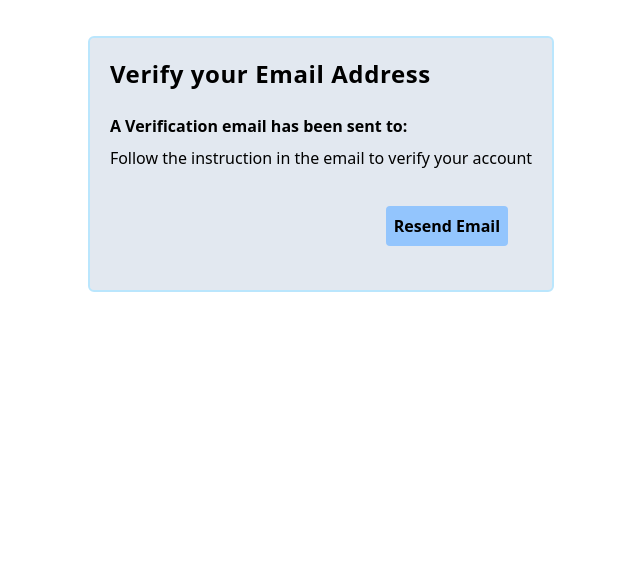
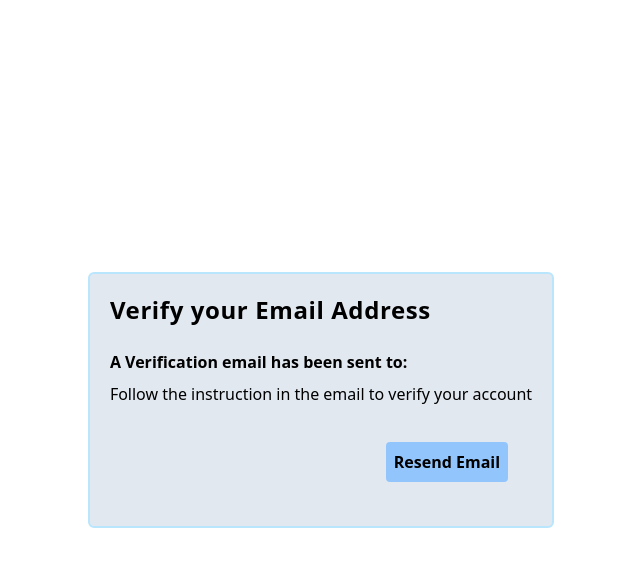
Before and after one commit to jheavejimenez/book-keeping, a React (Create React App) app: page /verify-email in a window 1280 px wide. Shown: the top 566 px of the page, without its empty margins (319-959 px from the left). Built offline with nearby package versions, Linux system fonts and the light colour scheme; no server answers; what tailwindcss-font-inter would draw is missing.

Commit message:
*Centered Image in Account Settings *Centered Verify Email

```diff
--- a/src/pages/Admin/Accountsettings.jsx
+++ b/src/pages/Admin/Accountsettings.jsx
@@ -77,8 +77,8 @@ function Accountsettings() {
                         <span className={"text-2xl font-bold tracking-wide pt-4 truncate"}>Update information </span>
                         <span><Button text={"Edit"}/></span>
                     </div>
-                    <div className={"flex"}>
-                        <span className={"mt-4 pt-2 z-10 border-4 border-sky-200 sm:ml-20 md:ml-32 lg:ml-64 xl:ml-64 2xl:ml-96"}><UserIcon className={"w-24 h-24"}/></span>
+                    <div className={"flex justify-center"}>
+                        <span className={"mt-4 pt-2 z-10 border-4 border-sky-200w "}><UserIcon className={"w-24 h-24"}/></span>
                         <span className={"inline-grid"}>
                             <label className="cursor-pointer bg-[#00A2E8] hover:bg-blue-500 text-white font-normal py-1 px-4 border border-blue-500 rounded ml-3 mt-5">
                                 <span className={""}>Change</span>
--- a/src/pages/Auth/VerifyEmail.jsx
+++ b/src/pages/Auth/VerifyEmail.jsx
@@ -12,9 +12,9 @@ function VerifyEmail() {
     }
 
     return (
-        <div className='flex justify-center mt-9'>
-            <div className={"bg-slate-200 border-2 border-solid rounded-md border-sky-200 p-5"}>
-                <div className={""}>
+    <div className='flex min-h-screen items-center justify-center'>
+        <div className={"bg-slate-200 border-2 border-solid rounded-md border-sky-200 p-5 items-center"}>
+            <div>
                 <h1 className={"text-2xl font-bold tracking-wide mb-6"}>Verify your Email Address</h1>
                 <div className={"mb-6"}>
                     <p className={"mb-2"}>
```
Lines whose indentation alone changed are shown as unchanged.
